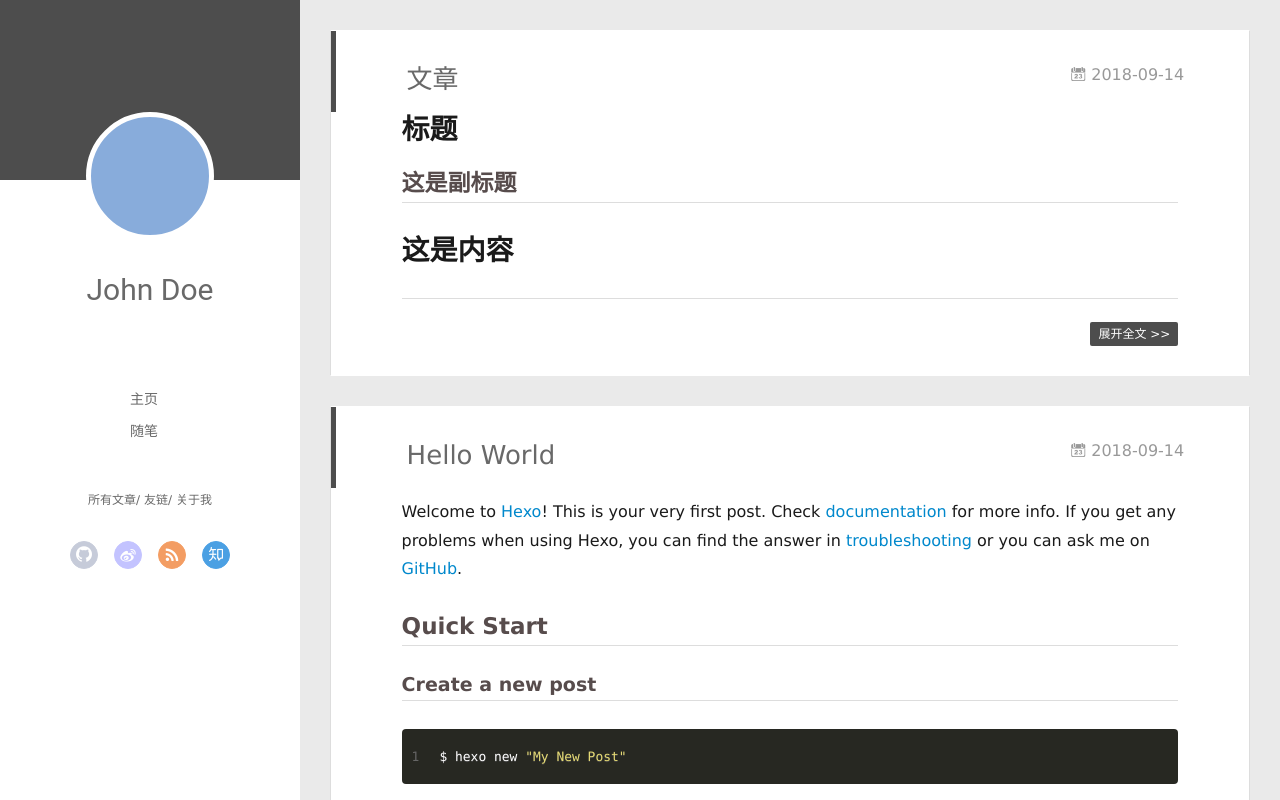
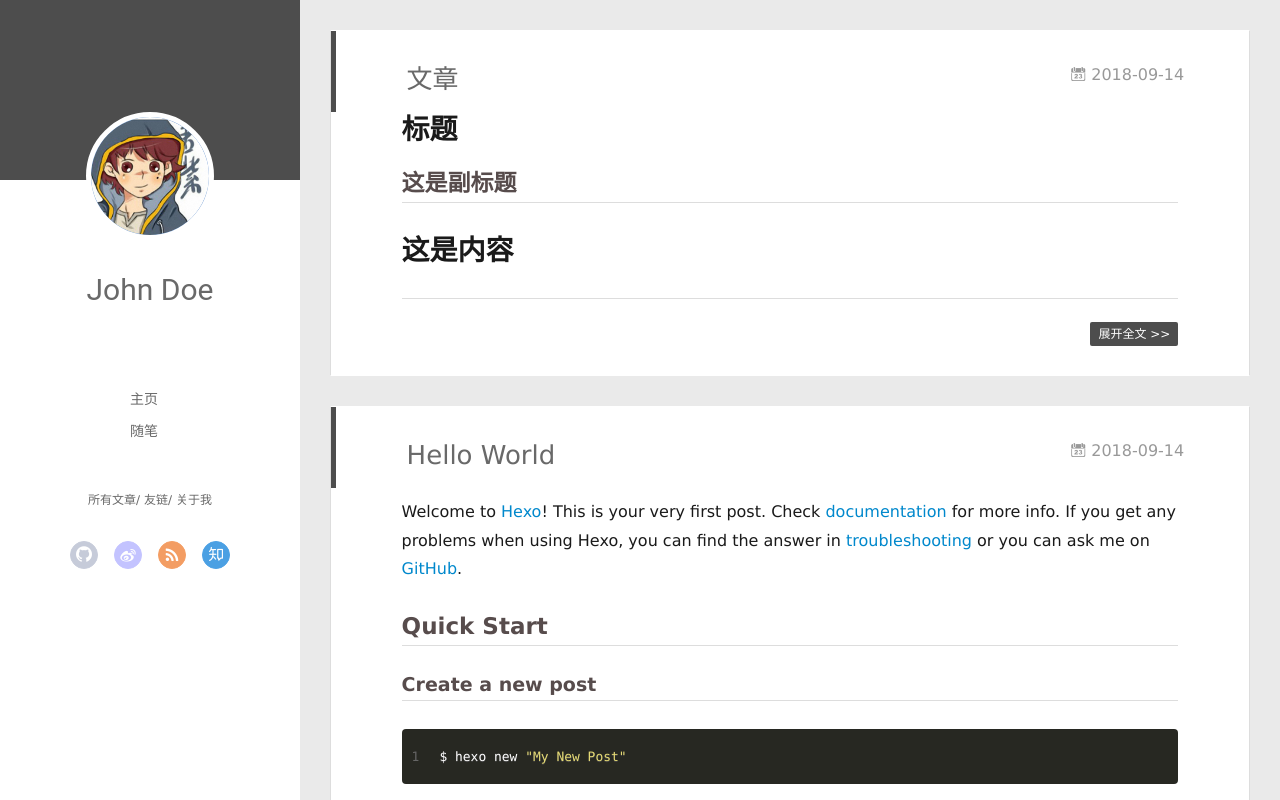
Before and after one commit to lzhengzeng/lzhengzeng.github.io, a plain HTML site: page index.html in a window 1280 px wide. Drawn offline with Linux system fonts and the light colour scheme; no server answers.

Commit message:
Site updated: 2018-09-15 14:50:01

```diff
--- a/index.html
+++ b/index.html
@@ -43,7 +43,7 @@
 <div class="intrude-less">
 	<header id="header" class="inner">
 		<a href="/" class="profilepic">
-			<img src="" class="js-avatar">
+			<img src="img/avatar.jpg" class="js-avatar">
 		</a>
 		<hgroup>
 		  <h1 class="header-author"><a href="/">John Doe</a></h1>
@@ -101,7 +101,7 @@
 	<div class="intrude-less">
 		<header id="header" class="inner">
 			<div class="profilepic">
-				<img src="" class="js-avatar">
+				<img src="img/avatar.jpg" class="js-avatar">
 			</div>
 			<hgroup>
 			  <h1 class="header-author js-header-author">John Doe</h1>
```
Also changed, not shown: 2018/09/14/hello-world/index.html (+2 -2 lines), 2018/09/14/test/index.html (+2 -2 lines), archives/2018/09/index.html (+2 -2 lines), archives/2018/index.html (+2 -2 lines), archives/index.html (+2 -2 lines), img/avatar.jpg (added).
